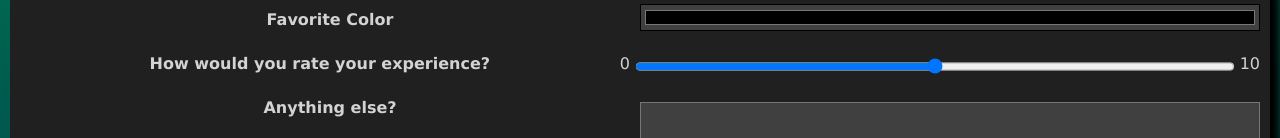
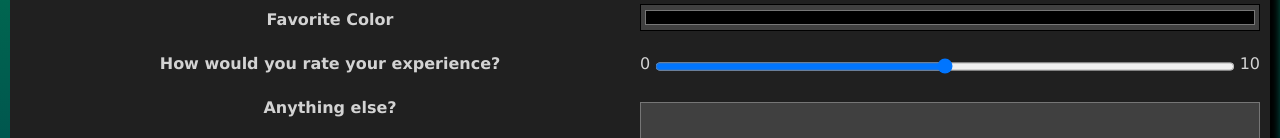
Before and after one commit to JDerbin05/JDerbin05.github.io, a plain HTML site: page form.html in a window 1280 px wide. Shown: the part 485-623 px from the top of the page. Drawn offline with nearby package versions, Linux system fonts and the light colour scheme.

Commit message:
Add files via upload

```diff
--- a/form.html
+++ b/form.html
@@ -94,7 +94,7 @@
 
           <div class="formRow">
             <label for="rangeBox">How would you rate your experience?</label>
-            <!--<div class="slider">-->0&nbsp;<input type="range" name="perEx" id="rangeBox" value="5" step="1" min="0" max="10">&nbsp;10<!--</div>-->
+            <div class="slider">0&nbsp;<input type="range" name="perEx" id="rangeBox" value="5" step="1" min="0" max="10">&nbsp;10</div>
           </div>
 
           <div class="formRow">
--- a/layout.css
+++ b/layout.css
@@ -123,10 +123,9 @@ li {
   text-indent: 8%;
 }
 
-/*.slider {
+.slider {
   display: flex;
-  justify-content: center;
-}*/
+}
 
 hr {
   border-top: 4px solid #222;
```
